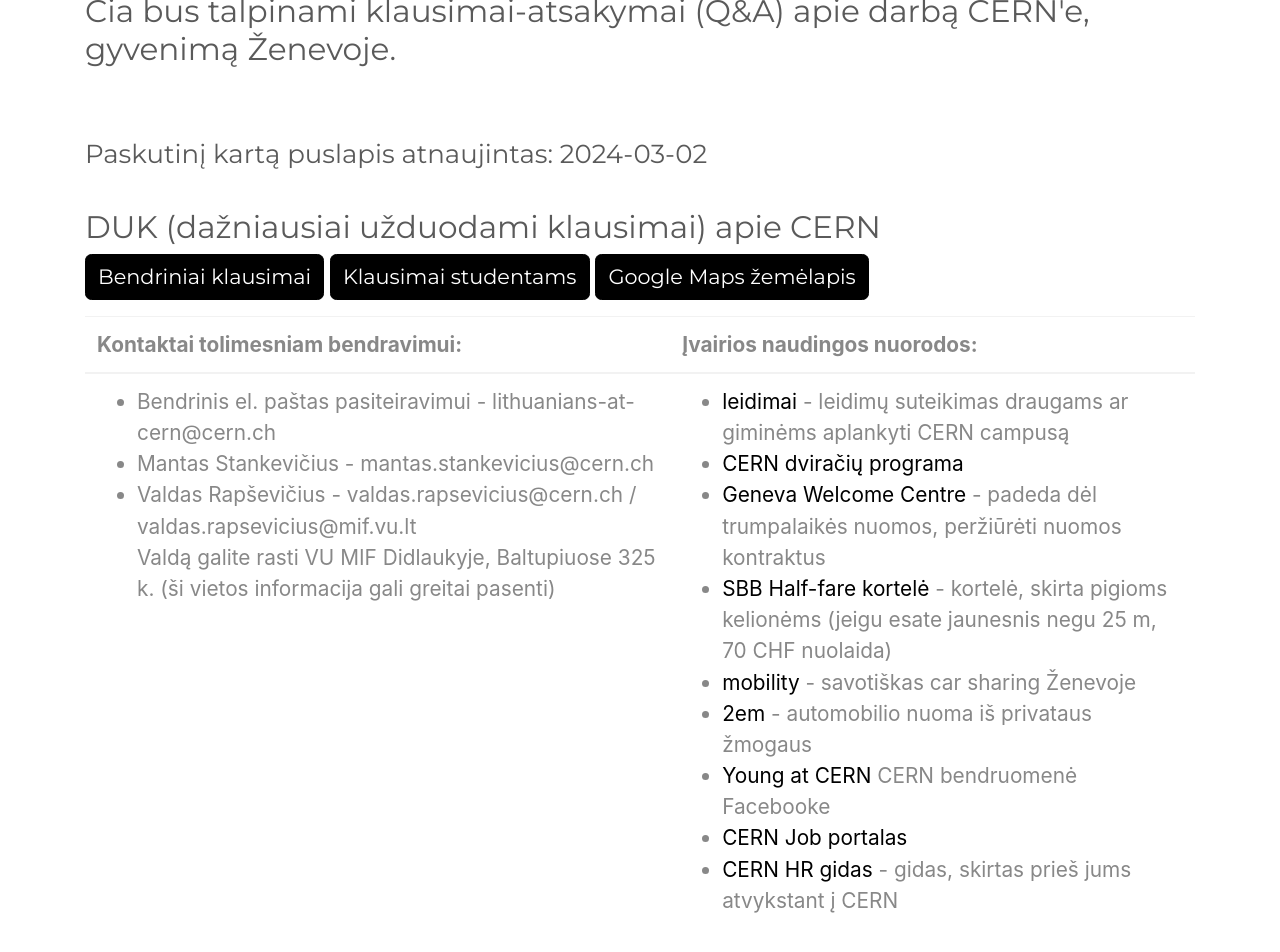
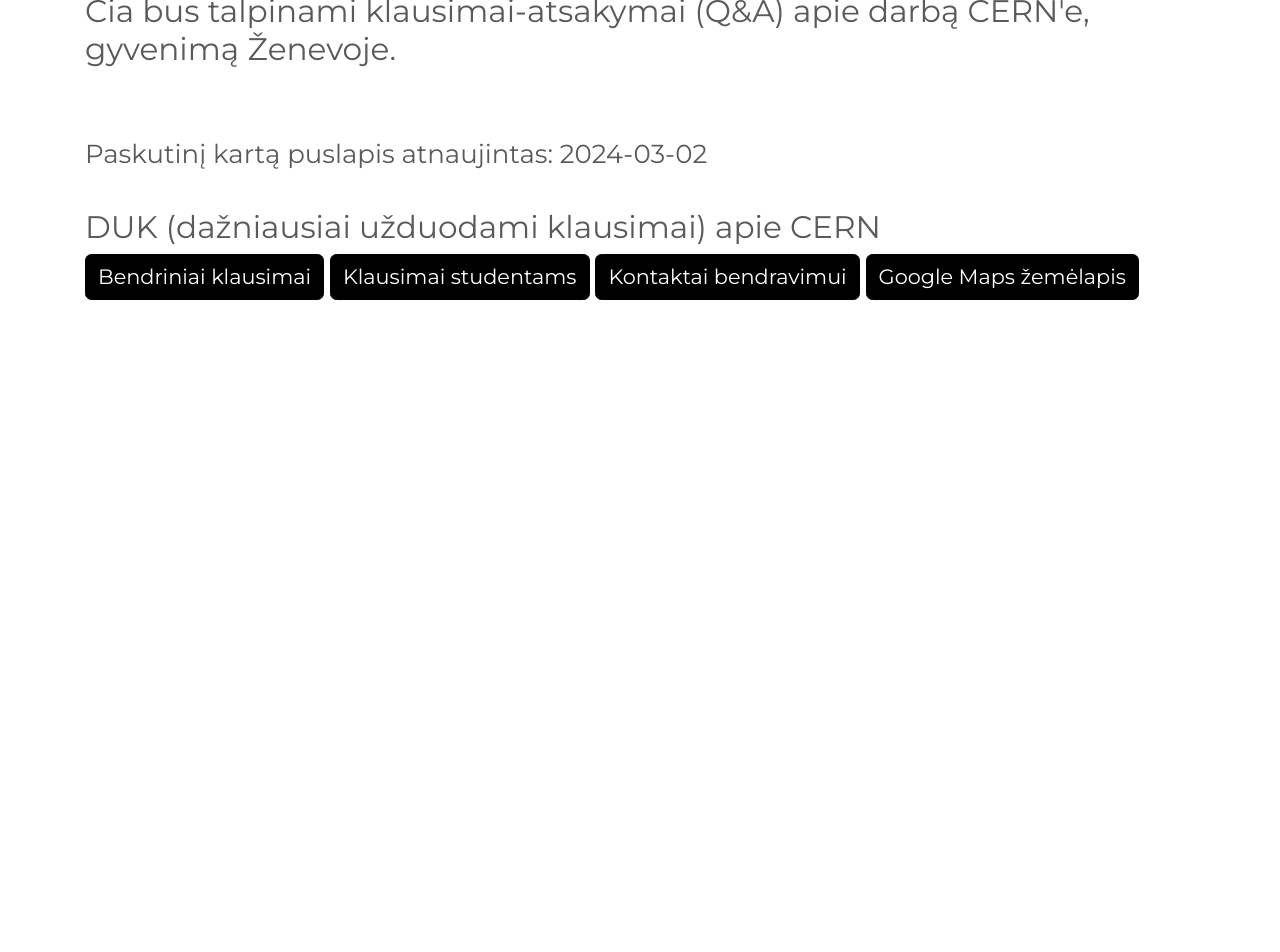
Before and after one commit to GintasS/testing-gintautas.github.io, a Jekyll site: the page built from index.html, in a window 1280 px wide and 1400 px high, scrolled down 697 px. Shown: the part 440-1392 px from the top of the window. Built offline with Jekyll 4.4.1, drawn with Linux system fonts in a browser that asks for light colours; after the commit the page ends 1453 px from its top, so only the background shows below that.

Commit message:
Moved contats to an hidden card.

```diff
--- a/index.html
+++ b/index.html
@@ -17,9 +17,14 @@
   <button class="btn btn-primary" type="button" data-toggle="collapse" data-target="#collapseStudentQuestions" aria-expanded="false" aria-controls="collapseStudentQuestions">
     Klausimai studentams
   </button>
+  <button class="btn btn-primary" type="button" data-toggle="collapse" data-target="#collapseImportantContacts" aria-expanded="false" aria-controls="collapseImportantContacts">
+    Kontaktai bendravimui
+  </button>
   <a class="btn btn-primary" href="https://www.google.com/maps/d/u/0/edit?mid=12RhePA8lWI_asHH4TW0a2_BA7N4OmAM&usp=sharing" target="_blank">
     Google Maps žemėlapis
   </a>
+
+
 </p>
 
   <div class="collapse" id="collapseGeneralQuestions">
@@ -399,6 +404,9 @@
         </div>
 </div>
 
+ <div class="collapse" id="collapseImportantContacts">
+    <div class="col-15 mx-auto card card-body">
+        <div class="accordion" id="faqExample">
 		 <table class="table">
 		  <thead>
 			<tr>
@@ -432,13 +440,6 @@
 			</tr>
 		  </tbody>
 		</table>
-
-
-
-
-
-
-
-
-
-<!--/row-->
+        </div>
+    </div>
+</div>
```
Lines whose indentation alone changed are shown as unchanged.
